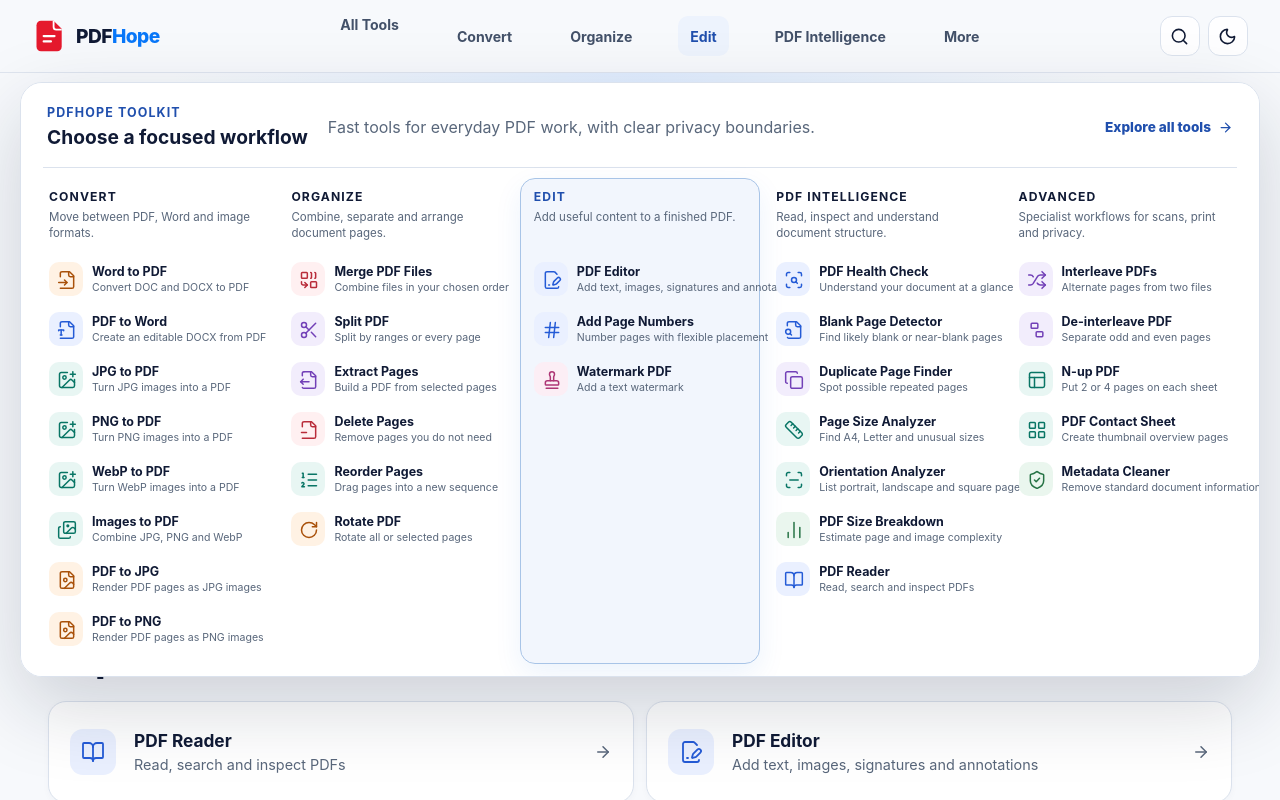
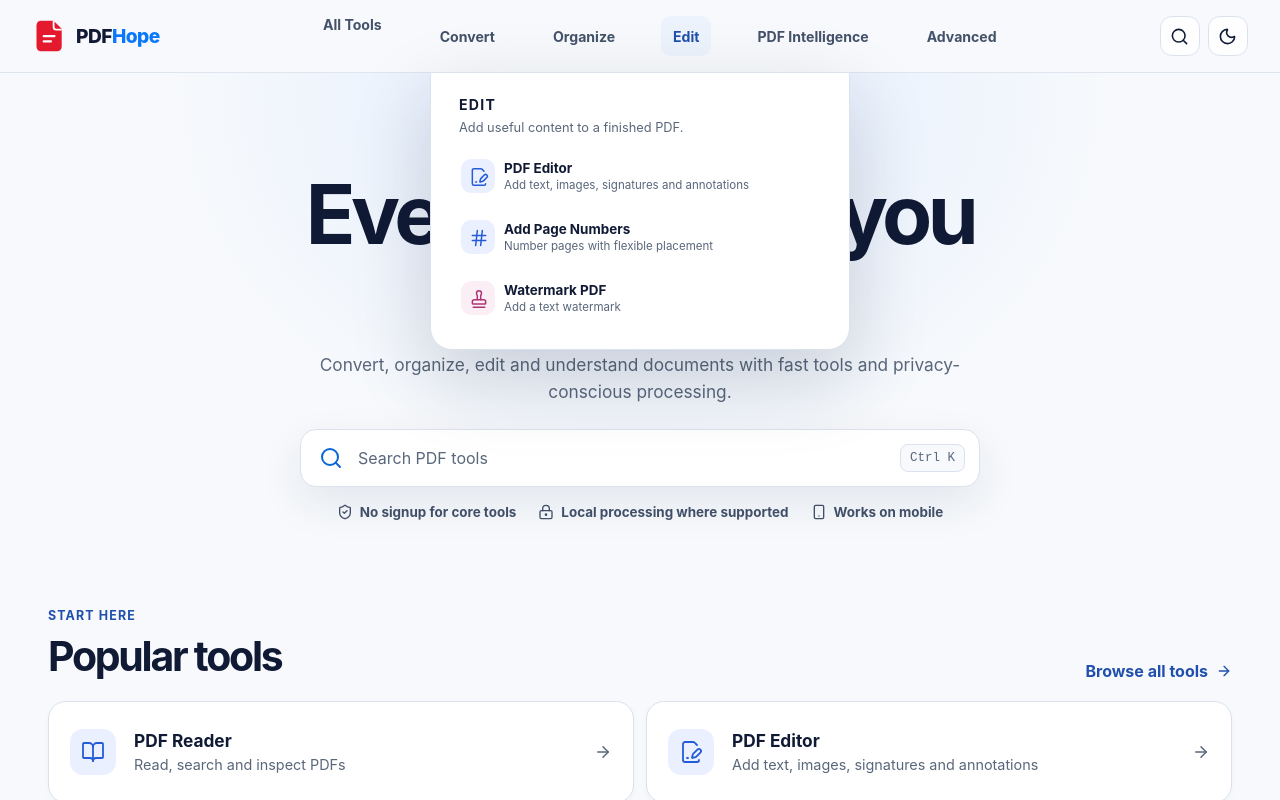
Before and after one commit to livenewsuson-cyber/pdfhope, a React (Vite) app: page / in a window 1280 px wide. Both pictures are taken after a click on the button "Edit". Shown: the top 800 px of the page. Built offline with nearby package versions, Linux system fonts and the light colour scheme.

Commit message:
fix: refine category mega menu interactions

```diff
--- a/src/components/Layout.tsx
+++ b/src/components/Layout.tsx
@@ -5,7 +5,8 @@
 import { MegaMenu } from './MegaMenu'
 import { MobileNavigation } from './MobileNavigation'
 import { tools } from '../data/tools'
-import { navigationGroups, type NavigationGroup } from '../data/navigation'
+import { navigationGroups } from '../data/navigation'
+import type { MegaMenuMode } from './MegaMenu'
 import { useWebMcp } from '../hooks/useWebMcp'
 
 const focusable = 'a[href],button:not([disabled]),input:not([disabled]),select:not([disabled]),textarea:not([disabled]),[tabindex]:not([tabindex="-1"])'
@@ -15,7 +16,7 @@
   const { pathname, search: routeSearch } = useLocation()
   const [dark, setDark] = useState(() => localStorage.getItem('pdfhope-theme') === 'dark' || (!localStorage.getItem('pdfhope-theme') && matchMedia('(prefers-color-scheme: dark)').matches))
   const [mobileMenu, setMobileMenu] = useState(false)
-  const [megaMenu, setMegaMenu] = useState<NavigationGroup['id'] | null>(null)
+  const [megaMenu, setMegaMenu] = useState<MegaMenuMode | null>(null)
   const [search, setSearch] = useState(false)
   const [query, setQuery] = useState('')
   const headerRef = useRef<HTMLDivElement>(null)
@@ -23,11 +24,47 @@
   const searchButtonRef = useRef<HTMLButtonElement>(null)
   const mobileDialogRef = useRef<HTMLDivElement>(null)
   const searchDialogRef = useRef<HTMLElement>(null)
+  const menuCloseTimer = useRef<ReturnType<typeof setTimeout> | null>(null)
+  const menuOpenTimer = useRef<ReturnType<typeof setTimeout> | null>(null)
+  const lastHoverOpen = useRef(0)
+  const keyboardFocus = useRef(false)
+
+  const cancelMenuOpen = () => {
+    if (menuOpenTimer.current) clearTimeout(menuOpenTimer.current)
+    menuOpenTimer.current = null
+  }
+  const cancelMenuClose = () => {
+    if (menuCloseTimer.current) clearTimeout(menuCloseTimer.current)
+    menuCloseTimer.current = null
+  }
+  const closeMenuSoon = () => {
+    cancelMenuOpen()
+    cancelMenuClose()
+    menuCloseTimer.current = setTimeout(() => setMegaMenu(null), 150)
+  }
+  const showMenu = (mode: MegaMenuMode) => {
+    cancelMenuOpen()
+    cancelMenuClose()
+    setMegaMenu(mode)
+  }
+  const showMenuSoon = (mode: MegaMenuMode) => {
+    cancelMenuOpen()
+    cancelMenuClose()
+    menuOpenTimer.current = setTimeout(() => {
+      lastHoverOpen.current = Date.now()
+      setMegaMenu(mode)
+      menuOpenTimer.current = null
+    }, 75)
+  }
 
   useLayoutEffect(() => { window.scrollTo({ top: 0, left: 0, behavior: 'auto' }) }, [pathname, routeSearch])
   useEffect(() => { const previous = history.scrollRestoration; history.scrollRestoration = 'manual'; return () => { history.scrollRestoration = previous } }, [])
   useEffect(() => { document.documentElement.dataset.theme = dark ? 'dark' : 'light'; localStorage.setItem('pdfhope-theme', dark ? 'dark' : 'light') }, [dark])
   useEffect(() => { setMegaMenu(null); setMobileMenu(false); setSearch(false) }, [pathname, routeSearch])
+  useEffect(() => () => {
+    if (menuCloseTimer.current) clearTimeout(menuCloseTimer.current)
+    if (menuOpenTimer.current) clearTimeout(menuOpenTimer.current)
+  }, [])
   useEffect(() => {
     if (!mobileMenu && !search) return
     const previous = document.body.style.overflow
@@ -45,6 +82,7 @@
   }, [megaMenu])
   useEffect(() => {
     const onKey = (event: KeyboardEvent) => {
+      if (event.key === 'Tab') keyboardFocus.current = true
       if ((event.ctrlKey || event.metaKey) && event.key.toLowerCase() === 'k') { event.preventDefault(); setMobileMenu(false); setMegaMenu(null); setSearch(true); return }
       if (event.key === 'Escape') {
         if (search) { setSearch(false); searchButtonRef.current?.focus() }
@@ -64,25 +102,30 @@
     return () => removeEventListener('keydown', onKey)
   }, [mobileMenu, search])
 
-  const openSearch = () => { setMobileMenu(false); setMegaMenu(null); setSearch(true) }
-  const closeNavigation = () => { setMegaMenu(null); setMobileMenu(false) }
+  const openSearch = () => { cancelMenuOpen(); cancelMenuClose(); setMobileMenu(false); setMegaMenu(null); setSearch(true) }
+  const closeNavigation = () => { cancelMenuOpen(); cancelMenuClose(); setMegaMenu(null); setMobileMenu(false) }
   const results = tools.filter((tool) => `${tool.name} ${tool.short} ${tool.category}`.toLowerCase().includes(query.toLowerCase())).slice(0, 8)
 
   return <div className="app-shell">
-    <div className="header-shell" ref={headerRef}>
+    <div className="header-shell" ref={headerRef} onPointerDown={() => { keyboardFocus.current = false }} onPointerLeave={closeMenuSoon} onPointerEnter={cancelMenuClose} onBlur={(event) => { if (!event.currentTarget.contains(event.relatedTarget)) closeMenuSoon() }}>
       <header className="header">
-        <Link className="brand" to="/" aria-label="PDFHope home"><Brand /></Link>
+        <Link className="brand" to="/" aria-label="PDFHope home" onPointerEnter={closeMenuSoon}><Brand /></Link>
         <nav className="desktop-navigation" aria-label="Primary">
-          <NavLink to="/tools">All Tools</NavLink>
-          {navigationGroups.map((group) => <button key={group.id} type="button" aria-expanded={megaMenu === group.id} aria-controls="desktop-mega-menu" onClick={() => setMegaMenu((open) => open === group.id ? null : group.id)}>{group.id === 'advanced' ? 'More' : group.label}</button>)}
+          <NavLink to="/tools" aria-haspopup="true" aria-expanded={megaMenu === 'all'} aria-controls="desktop-mega-menu" onPointerEnter={(event) => { if (event.pointerType !== 'touch') showMenuSoon('all') }} onFocus={() => { if (keyboardFocus.current) showMenu('all') }}>All Tools</NavLink>
+          {navigationGroups.map((group) => <button key={group.id} type="button" aria-haspopup="true" aria-expanded={megaMenu === group.id} aria-controls="desktop-mega-menu" onPointerEnter={(event) => { if (event.pointerType !== 'touch') showMenuSoon(group.id) }} onFocus={() => { if (keyboardFocus.current) showMenu(group.id) }} onClick={() => {
+            const justOpenedByHover = megaMenu === group.id && Date.now() - lastHoverOpen.current < 250
+            cancelMenuOpen()
+            cancelMenuClose()
+            setMegaMenu((open) => justOpenedByHover ? group.id : open === group.id ? null : group.id)
+          }}>{group.label}</button>)}
         </nav>
-        <div className="header-actions">
+        <div className="header-actions" onPointerEnter={closeMenuSoon}>
           <button ref={searchButtonRef} className="icon-button" onClick={openSearch} aria-label="Search tools"><Search size={19} /></button>
           <button className="icon-button theme-toggle" onClick={() => setDark(!dark)} aria-label={`Use ${dark ? 'light' : 'dark'} theme`}>{dark ? <Sun size={19} /> : <Moon size={19} />}</button>
           <button ref={menuButtonRef} className="icon-button mobile-menu-toggle" aria-label={mobileMenu ? 'Close navigation' : 'Open navigation'} aria-expanded={mobileMenu} aria-controls="mobile-navigation-dialog" onClick={() => { setSearch(false); setMegaMenu(null); setMobileMenu(!mobileMenu) }}>{mobileMenu ? <X size={19} /> : <Menu size={19} />}</button>
         </div>
       </header>
-      {megaMenu && <MegaMenu activeGroup={megaMenu} onNavigate={closeNavigation} />}
+      {megaMenu && <MegaMenu mode={megaMenu} onNavigate={closeNavigation} />}
     </div>
     <Outlet />
     <footer><div><Link className="brand footer-brand" to="/" aria-label="PDFHope home"><Brand /></Link><p>Every PDF tool you need—built for speed, clarity, and privacy-conscious processing.</p></div><div><strong>Product</strong><Link to="/tools">All tools</Link><Link to="/pdf-health-check">PDF Health Check</Link><Link to="/privacy">Privacy</Link><Link to="/security">Security</Link></div><div><strong>Company</strong><Link to="/about">About</Link><Link to="/contact">Contact</Link><Link to="/accessibility">Accessibility</Link><Link to="/cookie-policy">Cookie policy</Link></div><div><strong>Legal</strong><Link to="/terms">Terms of use</Link><Link to="/privacy-policy">Privacy policy</Link><a href="/sitemap.xml">Sitemap</a><span className="footer-note"><Heart size={14} /> Made for useful PDFs</span></div></footer>
--- a/src/components/MegaMenu.tsx
+++ b/src/components/MegaMenu.tsx
@@ -3,16 +3,20 @@
 import { navigationGroups, type NavigationGroup } from '../data/navigation'
 import { ToolIcon } from './ToolIcon'
 
-export function MegaMenu({ activeGroup, onNavigate }: { activeGroup: NavigationGroup['id']; onNavigate: () => void }) {
-  return <div className="mega-menu" id="desktop-mega-menu">
-    <div className="mega-menu-intro">
+export type MegaMenuMode = 'all' | NavigationGroup['id']
+
+export function MegaMenu({ mode, onNavigate }: { mode: MegaMenuMode; onNavigate: () => void }) {
+  const groups = mode === 'all' ? navigationGroups : navigationGroups.filter((group) => group.id === mode)
+
+  return <div className={`mega-menu mega-menu--${mode === 'all' ? 'all' : 'category'}`} id="desktop-mega-menu" data-mode={mode}>
+    {mode === 'all' && <div className="mega-menu-intro">
       <span className="kicker">PDFHope toolkit</span>
       <strong>Choose a focused workflow</strong>
       <p>Fast tools for everyday PDF work, with clear privacy boundaries.</p>
       <Link to="/tools" onClick={onNavigate}>Explore all tools <ArrowRight size={15} aria-hidden="true" /></Link>
-    </div>
+    </div>}
     <div className="mega-menu-groups">
-      {navigationGroups.map((group) => <section className="mega-menu-group" data-active={group.id === activeGroup ? 'true' : undefined} key={group.id} aria-labelledby={`mega-${group.id}`}>
+      {groups.map((group) => <section className="mega-menu-group" key={group.id} aria-labelledby={`mega-${group.id}`}>
         <div className="mega-menu-heading">
           <h2 id={`mega-${group.id}`}>{group.label}</h2>
           <p>{group.description}</p>
--- a/src/styles/brand.css
+++ b/src/styles/brand.css
@@ -111,16 +111,26 @@
 .desktop-navigation a:hover,.desktop-navigation button:hover,.desktop-navigation a.active,.desktop-navigation button[aria-expanded="true"]{color:var(--accent-dark);background:var(--soft)}
 .icon-button{width:40px;height:40px;border-radius:12px;transition:background-color 160ms ease,border-color 160ms ease,transform 160ms ease}
 .icon-button:hover{border-color:color-mix(in srgb,var(--accent) 35%,var(--line));background:var(--soft)}
-.mega-menu{position:absolute;top:calc(100% + 10px);left:50%;width:min(1240px,calc(100vw - 32px));max-height:calc(100vh - 98px);overflow:auto;transform:translateX(-50%);padding:22px;border:1px solid var(--line);border-radius:22px;background:var(--surface-raised);box-shadow:0 28px 80px rgb(15 27 49 / 18%);animation:menu-in 140ms ease-out}
+.mega-menu{position:absolute;top:100%;left:50%;max-height:calc(100vh - 82px);overflow:auto;transform:translateX(-50%);padding:22px;border:1px solid var(--line);border-radius:0 0 22px 22px;background:var(--surface-raised);box-shadow:0 28px 80px rgb(15 27 49 / 18%)}
+.mega-menu--all{width:min(1240px,calc(100vw - 32px))}
+.mega-menu--category{width:min(740px,calc(100vw - 32px))}
+.mega-menu--category[data-mode="edit"]{width:min(420px,calc(100vw - 32px))}
+.mega-menu--category[data-mode="advanced"]{width:min(650px,calc(100vw - 32px))}
 .mega-menu-intro{display:grid;grid-template-columns:auto 1fr auto;align-items:center;gap:5px 20px;padding:0 4px 18px;border-bottom:1px solid var(--line)}
 .mega-menu-intro .kicker{grid-row:1}.mega-menu-intro>strong{grid-row:2;font-size:1.2rem}.mega-menu-intro p{grid-column:2;grid-row:1/3;margin:0;color:var(--muted);line-height:1.5}.mega-menu-intro>a{grid-column:3;grid-row:1/3;display:flex;align-items:center;gap:7px;color:var(--accent-dark);font-size:.85rem;font-weight:800}
 .mega-menu-groups{display:grid;grid-template-columns:repeat(5,minmax(0,1fr));gap:18px;padding-top:20px}
-.mega-menu-group{margin:-10px -8px;padding:10px 8px;border:1px solid transparent;border-radius:15px;transition:background-color .18s ease,border-color .18s ease,box-shadow .18s ease}
-.mega-menu-group[data-active="true"]{border-color:color-mix(in srgb,var(--accent) 24%,var(--line));background:color-mix(in srgb,var(--soft) 72%,transparent);box-shadow:0 10px 28px color-mix(in srgb,var(--accent) 8%,transparent)}
-.mega-menu-group[data-active="true"] .mega-menu-heading h2{color:var(--accent-dark)}
+.mega-menu-group{margin:-10px -8px;padding:10px 8px;border:1px solid transparent;border-radius:15px}
 .mega-menu-heading{min-height:66px;padding:0 5px}.mega-menu-heading h2{font-size:.76rem;letter-spacing:.09em;text-transform:uppercase}.mega-menu-heading p{margin:6px 0 0;color:var(--muted);font-size:.72rem;line-height:1.35}
 .mega-menu-links{display:grid;gap:2px}.mega-menu-links>a{display:flex;align-items:center;gap:9px;min-height:48px;padding:5px;border-radius:11px}.mega-menu-links>a:hover,.mega-menu-links>a:focus-visible{background:var(--soft)}.mega-menu-links .tool-icon{width:34px;height:34px;padding:8px;border-radius:10px}.mega-menu-links span{min-width:0}.mega-menu-links strong,.mega-menu-links small{display:block;overflow:hidden;text-overflow:ellipsis;white-space:nowrap}.mega-menu-links strong{font-size:.78rem}.mega-menu-links small{margin-top:2px;color:var(--muted);font-size:.66rem}
-@keyframes menu-in{from{opacity:0;transform:translate(-50%,-5px)}to{opacity:1;transform:translate(-50%,0)}}
+.mega-menu--category .mega-menu-groups{grid-template-columns:1fr;padding-top:0}
+.mega-menu--category .mega-menu-heading{min-height:0;margin-bottom:12px}
+.mega-menu--category .mega-menu-heading h2{font-size:.88rem}
+.mega-menu--category .mega-menu-heading p{font-size:.8rem}
+.mega-menu--category .mega-menu-links{grid-template-columns:repeat(2,minmax(0,1fr));gap:5px 12px}
+.mega-menu--category[data-mode="edit"] .mega-menu-links{grid-template-columns:1fr}
+.mega-menu--category .mega-menu-links>a{min-height:56px;padding:7px}
+.mega-menu--category .mega-menu-links strong{font-size:.84rem}
+.mega-menu--category .mega-menu-links small{font-size:.72rem}
 
 main>section{width:calc(100% - 48px)}
 .hero{min-height:390px;padding:52px 24px 46px;background:radial-gradient(ellipse at 50% 5%,var(--hero-wash),transparent 56%)}
@@ -148,8 +158,9 @@
 @keyframes drawer-in{from{transform:translateX(30px);opacity:.7}to{transform:translateX(0);opacity:1}}
 .command-dialog{border-radius:18px;background:var(--surface-raised)}.command-results a{min-height:60px}.command-results a:focus-visible{background:var(--soft)}
 
-@media(max-width:1100px){
+@media(max-width:900px){
   .header .desktop-navigation{display:none}.mobile-menu-toggle,.header-actions .mobile-menu-toggle:first-child{display:grid}
+  .mega-menu{display:none}
   .header-actions .icon-button[aria-label="Search tools"]{display:grid}
   .header{padding:0 22px}
 }
```
Also changed, not shown: 1 other file (tests, documents, lock files or other folders).
